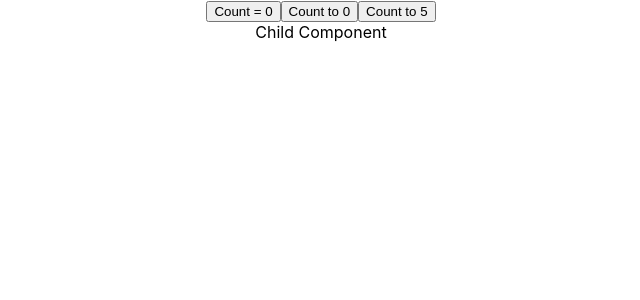
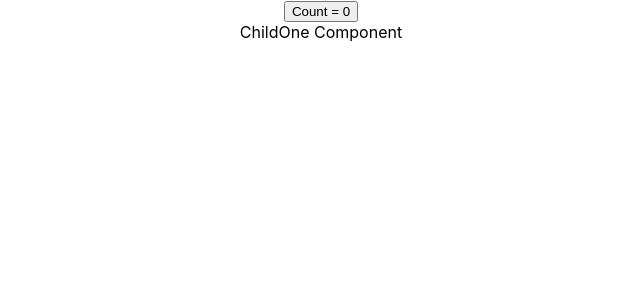
Before and after one commit to RAVIGANESHMBHAT/react-custom-hooks, a React (Create React App) app: page / in a window 1280 px wide. Shown: the top 300 px of the page, without its empty margins (319-959 px from the left). Built offline with nearby package versions, Linux system fonts and the light colour scheme.

Commit message:
Example for unnecessary rendering of child component

```diff
--- a/src/App.js
+++ b/src/App.js
@@ -5,6 +5,7 @@ import DocTitleOne from "./components/DocTitleOne";
 import DocTitleTwo from "./components/DocTitleTwo";
 import { ArrayUseState } from "./components/Immutable State/ArrayUseState";
 import { ObjectUseState } from "./components/Immutable State/ObjectUseState";
+import { ParentOne } from "./components/Optimization/ParentOne";
 import { Parent } from "./components/Parent Child/Parent";
 import { UseReducer } from "./components/UseReducer/UseReducer";
 import UserForm from "./components/UserForm";
@@ -27,7 +28,9 @@ function App() {
       {/* <ObjectUseState /> */}
       {/* <ArrayUseState /> */}
 
-      <Parent />
+      {/* <Parent /> */}
+
+      <ParentOne />
     </div>
   );
 }
--- /dev/null
+++ b/src/components/Optimization/ChildOne.js
@@ -0,0 +1,6 @@
+import React from "react";
+
+export const ChildOne = () => {
+  console.log("ChildOne rendered...");
+  return <div>ChildOne Component</div>;
+};
--- /dev/null
+++ b/src/components/Optimization/ParentOne.js
@@ -0,0 +1,14 @@
+import React, { useState } from "react";
+import { ChildOne } from "./ChildOne";
+
+export const ParentOne = () => {
+  const [count, setCount] = useState(0);
+
+  console.log("ParentOne render");
+  return (
+    <div>
+      <button onClick={() => setCount((c) => c + 1)}>Count = {count}</button>
+      <ChildOne />
+    </div>
+  );
+};
```
Also changed, not shown: 1 other file (tests, documents, lock files or other folders).
